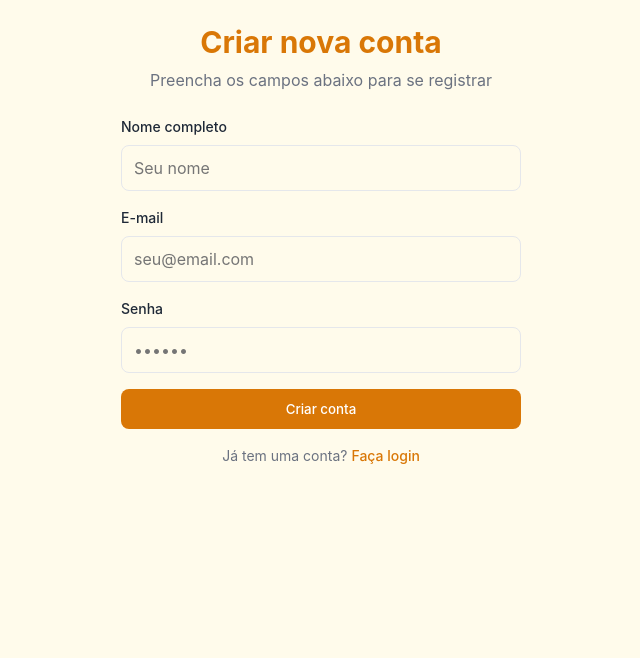
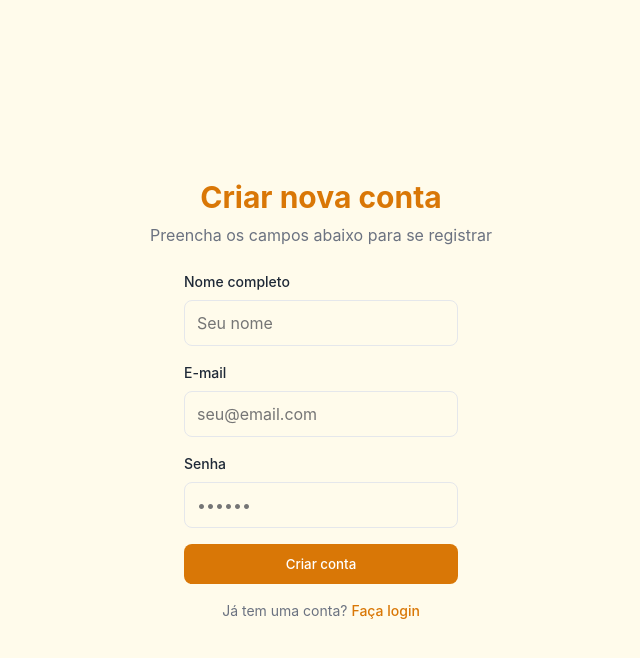
Before and after one commit to marco-duart/user_management_client, a React (Vite) app: page /register in a window 1280 px wide. Shown: the top 658 px of the page, without its empty margins (319-959 px from the left). Built offline with nearby package versions, Linux system fonts and the light colour scheme; no server answers.

Commit message:
style: centered the registration screen

```diff
--- a/src/pages/register/styles.ts
+++ b/src/pages/register/styles.ts
@@ -2,8 +2,13 @@ import styled from "styled-components";
 
 export const RegisterPageContainer = styled.div`
   width: 100%;
+  height: 100vh;
   max-width: 28rem;
   margin: 0 auto;
+  display: flex;
+  flex-direction: column;
+  justify-content: center;
+  align-items: center;
   padding: ${({ theme }) => theme.spacing(4)};
 
   @media ${({ theme }) => theme.mediaQuery.tablet} {
```
